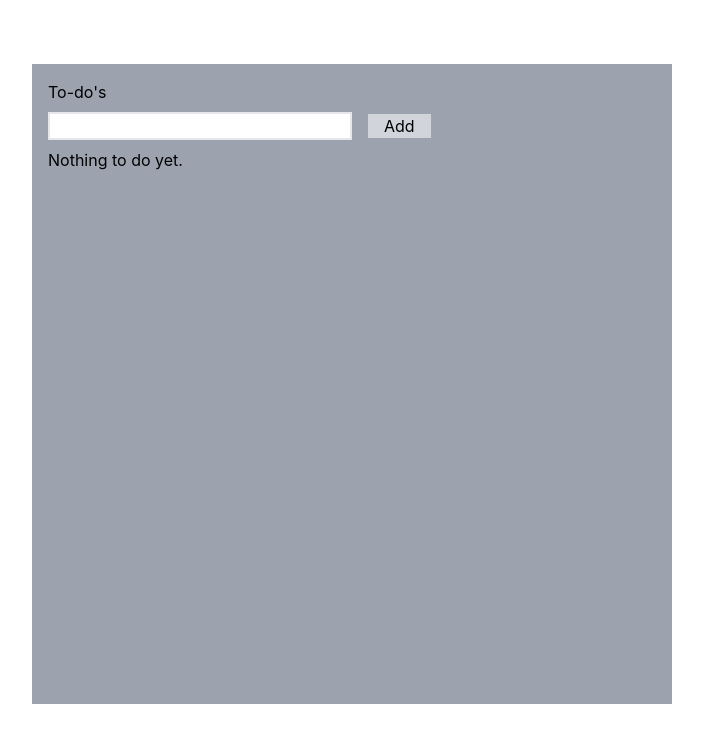
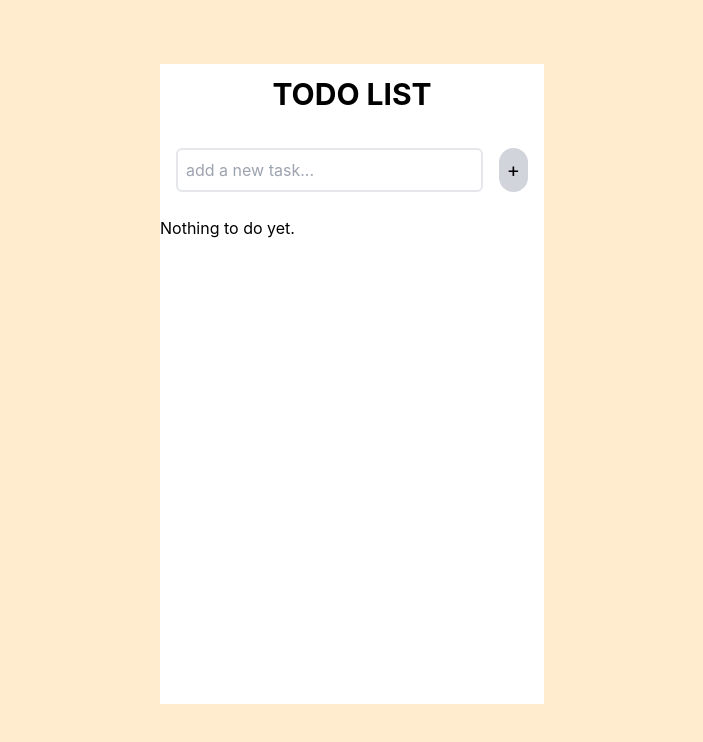
Before and after one commit to Youssef04544/To-do-app, a React (Create React App) app: page / in a window 1280 px wide. Shown: the top 742 px of the page, without its empty margins (288-991 px from the left). Built offline with nearby package versions, Linux system fonts and the light colour scheme.

Commit message:
Made the app look a lot more like the desired design
a few more adjusments left before going back to working on functionnality

```diff
--- a/src/App.jsx
+++ b/src/App.jsx
@@ -21,12 +21,13 @@ function App() {
     setTodos(oldtodos => oldtodos.filter((todo)=> todo.id !== id))
   }
   return (
-    <div className='mx-[25%] my-[5%] p-4 h-[80vh] bg-gray-400 '>
+    <div className='mx-[35%] my-[5%] h-[80vh] bg-white'>
    {/*gotta keep updating the css to center the form and give it the right size and make sure the todolist is well adjusted*/}
-    <h1>To-do's</h1>
-    <form className='my-2 w-full ' onSubmit={(e)=>addTodo(e)}>
-      <input className='border-2 w-1/2 px-1' type="text" value={task} onChange={e=>setTask(e.target.value)} />
-      <input className='ml-4 px-4 cursor-pointer bg-gray-300' type="submit" value="Add" />
+    <h1 className='text-center font-bold text-3xl p-3'>TODO LIST</h1>
+    <form className='my-2 w-full flex justify-center p-4' onSubmit={(e)=>addTodo(e)}>
+      <input className='border-2 w-full p-2 rounded-md' type="text" placeholder='add a new task...' value={task} onChange={e=>setTask(e.target.value)} />
+      {/*Make the button position absolute and size it and color it correctly*/}
+      <input className='ml-4 p-2 cursor-pointer rounded-full text-xl center bg-gray-300' type="submit" value="+" />
     </form>
     {todos.length === 0 && <p>Nothing to do yet.</p>}
     <TodoList handleDelete={handleDelete} todos={todos}/>
--- a/src/components/TodoList.jsx
+++ b/src/components/TodoList.jsx
@@ -4,10 +4,10 @@ const TodoList = ({handleDelete, todos}) => {
   return (
     <ul className='mt-16 w-full'>
       {todos.map((item)=>{
-        return <div key={item.id}>
+        return <div key={item.id} className='w-full p-2 border-2 border-gray-200 rounded-md'>
 
-      <li className='inline bg-white px-2 py-1'>{item.todo} {item.id}</li>
-      <input className='ml-4 px-2 py-1 cursor-pointer bg-gray-300' type="button" value="Delete" onClick={()=>handleDelete(item.id)}/>
+      <li className='inline px-2 py-1'>{item.todo} {item.id}</li>
+      <input className='ml-4 px-2 py-1 cursor-pointer' type="button" value="X" onClick={()=>handleDelete(item.id)}/>
       </div>}
       )}
     </ul>
--- a/src/index.css
+++ b/src/index.css
@@ -9,6 +9,7 @@ body {
     sans-serif;
   -webkit-font-smoothing: antialiased;
   -moz-osx-font-smoothing: grayscale;
+  background-color: blanchedalmond;
 }
 
 code {
```
